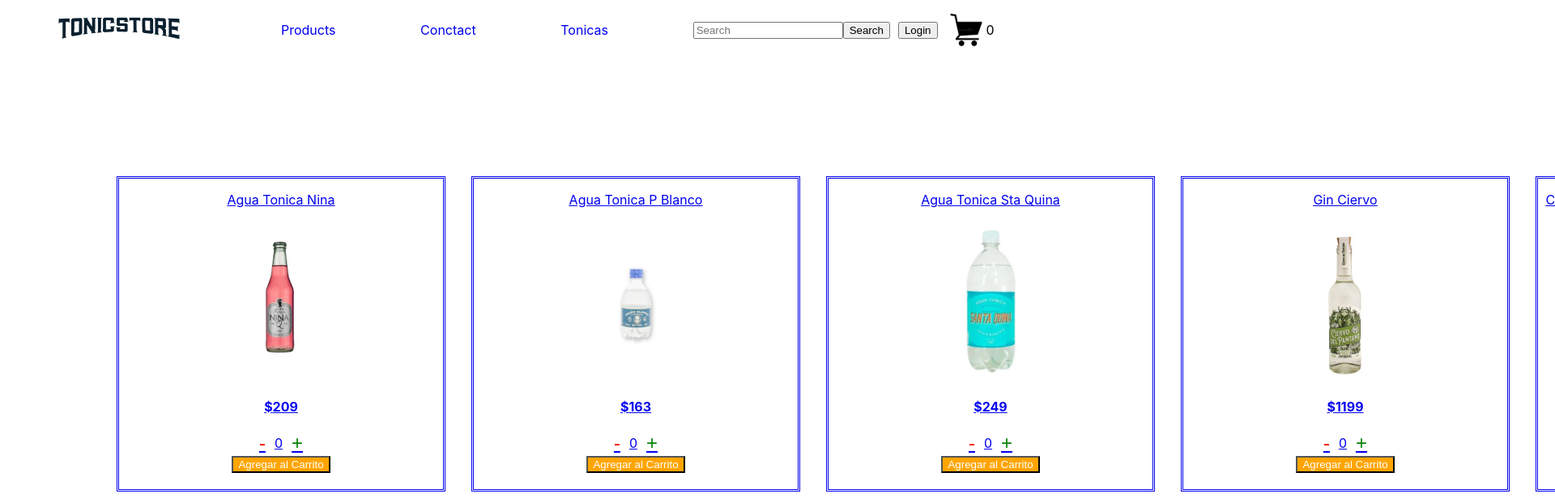
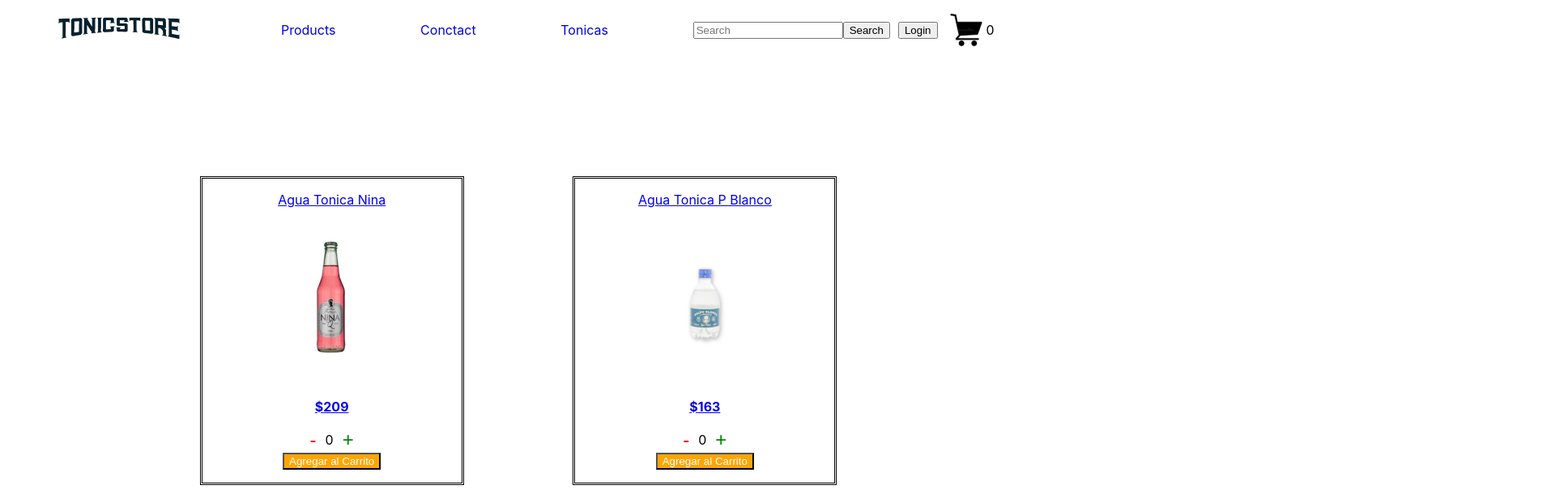
Before and after one commit to hmarion/React-Ecommerce, a React (Create React App) app: page / in a window 1280 px wide. Shown: the top 616 px of the page at 81% size, 1920 px wide, since content can reach past the window. Built offline with nearby package versions, Linux system fonts and the light colour scheme.

Commit message:
1er Entrega

```diff
--- a/src/App.js
+++ b/src/App.js
@@ -19,9 +19,6 @@
             <Route path="/home">
               <ItemListContainer />
             </Route>
-            <Route path="/item">
-              <ItemDetailContainer />
-            </Route>
             <Route path="/contact">
               <Contact />
             </Route>
--- a/src/components/Item/Item.css
+++ b/src/components/Item/Item.css
@@ -1,6 +1,6 @@
 .itemCard {
     border: double;
-    width: 25rem;
+    width: 20rem;
     margin: 1rem;
 }
 
--- a/src/components/Item/Item.js
+++ b/src/components/Item/Item.js
@@ -5,14 +5,14 @@
 const Item = ({ item }) => {
 
     return (
-        <NavLink to={`/item/${item.id}`}>
-            <div className="itemCard">
+        <div className="itemCard">
+            <NavLink to={`/item/${item.id}`}>
                 <p className="title">{item?.title}</p>
                 <img className="image" src={item?.pictureUrl} alt={item?.title}></img>
                 <p className="price">${item?.price}</p>
-                <ItemCount stock={item?.stock}/>
-            </div>
-        </NavLink>
+            </NavLink>
+            <ItemCount stock={item?.stock}/>
+        </div>
     );
 }
 
--- a/src/components/ItemDetail/ItemDetail.js
+++ b/src/components/ItemDetail/ItemDetail.js
@@ -1,11 +1,8 @@
 import ItemCount from '../ItemCount/ItemCount';
-import './ItemDetail.css'
-import logo from '../../logo.svg';
+import './ItemDetail.css';
+
 
 const ItemDetail = ({ item }) => {
-    if(!item) {
-        return <img src={logo} className="App-logo" alt="logo" />
-    }
 
     return (
         <div>
--- a/src/components/ItemDetailContainer/ItemDetailContainer.js
+++ b/src/components/ItemDetailContainer/ItemDetailContainer.js
@@ -1,15 +1,16 @@
 import { useState, useEffect } from 'react';
 import { useParams } from 'react-router-dom';
 import ItemDetail from '../ItemDetail/ItemDetail';
+import logo from '../../logo.svg';
 
 const getProductos = () => {
     return new Promise((resolve, reject) => {
         const productos = [
-            {id: "1", title: 'Agua Tonica Nina', price: '209', pictureUrl: './images/ninaqHibiscus.jpg', stock: 23, category: 'tonicas'},
-            {id: "2", title: 'Agua Tonica P Blanco', price: '163', pictureUrl: './images/AT_pb_1s.jpg', stock: 5, category: 'tonicas'},
-            {id: "3", title: 'Agua Tonica Sta Quina', price: '249', pictureUrl: './images/santaquina.jpg', stock: 10, category: 'tonicas'},
-            {id: "4", title: 'Gin Ciervo', price: '1199', pictureUrl: './images/gin-ciervo-del-pantano.jpg', stock: 8, category: 'gin'},
-            {id: "5", title: 'Combo Mix TonicStore + Príncipe de los apóstoles', price: '2039', pictureUrl: './images/combo1.jpg', stock: 3, category: 'combos'}
+            {id: "1", title: 'Agua Tonica Nina', price: '209', pictureUrl: '../images/ninaqHibiscus.jpg', stock: 23, category: 'tonicas'},
+            {id: "2", title: 'Agua Tonica P Blanco', price: '163', pictureUrl: '../images/AT_pb_1s.jpg', stock: 5, category: 'tonicas'},
+            {id: "3", title: 'Agua Tonica Sta Quina', price: '249', pictureUrl: '../images/santaquina.jpg', stock: 10, category: 'tonicas'},
+            {id: "4", title: 'Gin Ciervo', price: '1199', pictureUrl: '../images/gin-ciervo-del-pantano.jpg', stock: 8, category: 'gin'},
+            {id: "5", title: 'Combo Mix TonicStore + Príncipe de los apóstoles', price: '2039', pictureUrl: '../images/combo1.jpg', stock: 3, category: 'combos'}
         ]
         setTimeout(() => resolve(productos), 2000)
     })
@@ -18,20 +19,27 @@
 const ItemDetailContainer = () => {
     const { id } = useParams()
     const [bebida, setBebida] = useState([])
+    const [bandera, setBandera] = useState(false)
+
 
     useEffect(() =>  {
         const listBebidas = getProductos()
         listBebidas.then(result => {
-            const item = result.filter(producto => producto.id == id)
-            console.log(item);
-            console.log(id);
+            const item = result.find(producto => producto.id === id)
             setBebida(item)
+            setBandera(true)
+        })
+
+        return (() => {
+            setBebida(undefined)
         })
 
     }, [id])
 
     return (
-        <ItemDetail item={bebida}/>
+        <>
+            {bandera ? <ItemDetail item={bebida}/> : <img src={logo} className="App-logo" alt="logo" />}
+        </>
     )
 }
 
--- a/src/components/ItemList/ItemList.css
+++ b/src/components/ItemList/ItemList.css
@@ -1,6 +1,7 @@
 .listado {
     display: flex;
-    justify-content: space-between;
+    flex-wrap: wrap;
+    justify-content: space-evenly;
     text-align: center;
     margin: 10%;
     height: 100%;
--- a/src/components/ItemList/ItemList.js
+++ b/src/components/ItemList/ItemList.js
@@ -2,6 +2,7 @@
 import { useParams } from 'react-router-dom';
 import Item from '../Item/Item';
 import './ItemList.css';
+import logo from '../../logo.svg';
 
 const productos = [
     {id: '1', title: 'Agua Tonica Nina', price: '209', pictureUrl: './images/ninaqHibiscus.jpg', stock: 23, category: 'tonicas'},
@@ -20,6 +21,7 @@
 const ItemList = () => {
     const [listBebidas, setListBebidas] = useState([])
     const { category } = useParams()
+    const [bandera, setBandera] = useState(false)
 
 
     useEffect(() =>  {
@@ -28,22 +30,25 @@
         if(!category){
             list.then(list => {
                 setListBebidas(list)
+                setBandera(true)
             })
         }else {
             list.then(list => {
                 const bebidas = list.filter(productos => productos.category === category)
                 setListBebidas(bebidas)
+                setBandera(true)
             })
         }
         return (() => {
             setListBebidas(undefined)
+            setBandera(false)
         })
 
     }, [category])
 
     return (
         <div className="listado">
-            { listBebidas?.map (bebidas =>  <Item key={bebidas.id} item={bebidas}/>) }
+            {bandera ? listBebidas?.map (bebidas =>  <Item key={bebidas.id} item={bebidas}/>) : <img src={logo} className="App-logo" alt="logo" />}
         </div>
     );
 }
```
